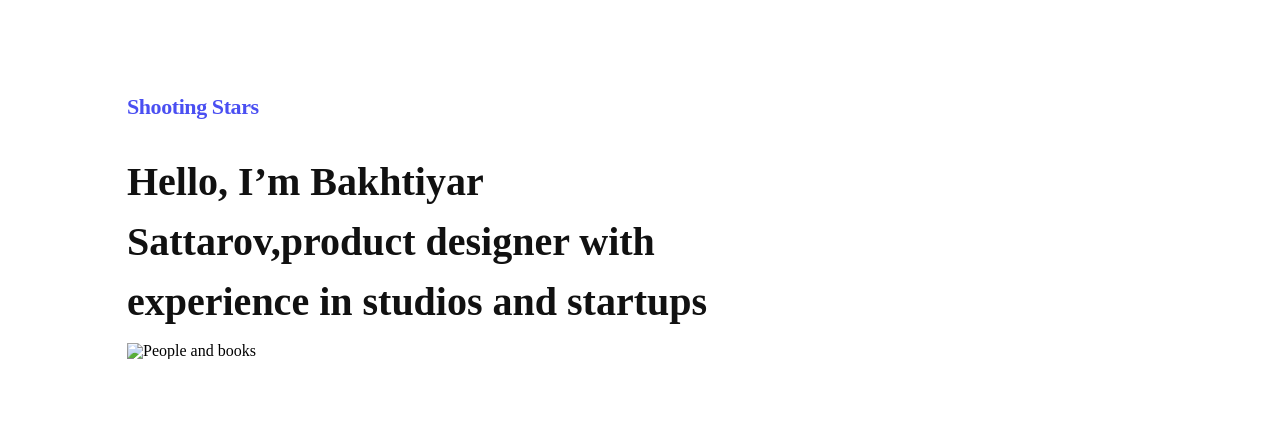
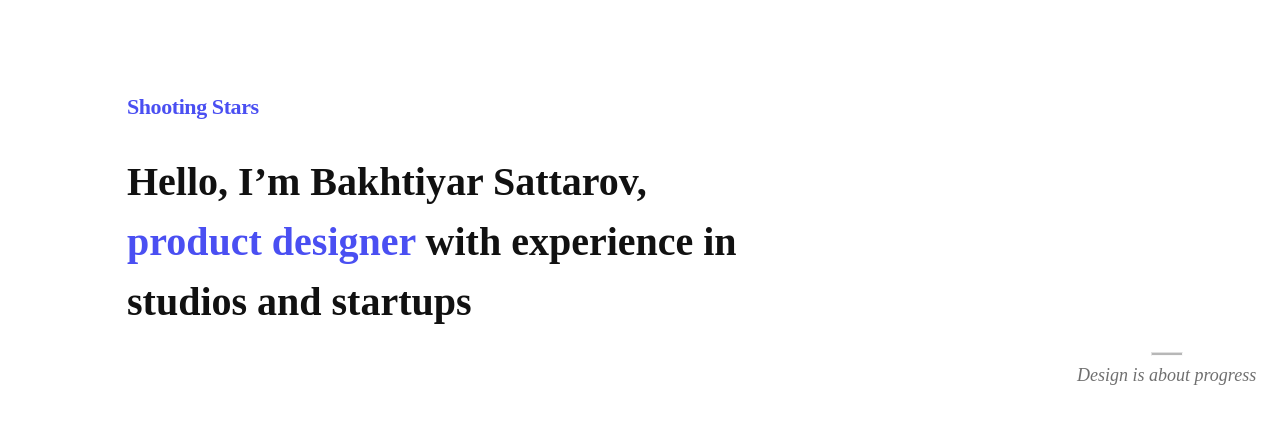
Before and after one commit to almithajoju/Genesis, a plain HTML site: page index.html in a window 1280 px wide. Shown: the part 85-508 px from the top of the page. Drawn offline with Linux system fonts and the light colour scheme.

Commit message:
section 1 completed

```diff
--- a/index.html
+++ b/index.html
@@ -25,21 +25,27 @@
          <!-- Section One -->
          <section class="section-one">
             <div class="row">
-                <div class="col">
+                <div class="cols">
                     <h3 class="main-title">Shooting Stars</h3>
-                    <p class="main-info">Hello, I’m Bakhtiyar Sattarov,product designer with experience in studios and startups</p>
-
-
-                    <!-- <div class="play-btn">
-                        <img src="../Assignment_5/images/Triangle.png" alt="PlayButton">
-                        <a href="#" class="play-btn-link">Watch the Video</a>
-                    </div> -->
+                    <p class="main-info">Hello, I’m Bakhtiyar Sattarov,
+                        <span>product designer</span> with experience in studios and startups</p>
                 </div>
-                <div class="main-img">
-                        <img src="../Assignment_5/images/Image.png"  alt="People and books">
+                <div class="sub-dialogue">
+                    <hr>
+                    <p>Design is about progress</p>
                 </div>
             </div>
         </section>
+
+         <!-- Section Two -->
+         <div class="section-two">
+            <div class="container">
+
+            </div>
+        </div>
+
+
+
     </main>
 </body>
 </html>
--- a/styles/index.css
+++ b/styles/index.css
@@ -76,3 +76,32 @@ section {
     line-height: 60px; /* 150% */
     margin-top: 32px;
 }
+
+span{
+    color: #4A4FF2;
+    font-family: Mulish;
+    font-size: 40px;
+    font-style: normal;
+    font-weight: 700;
+    line-height: 60px;
+}
+
+
+hr{
+    width: 30px;
+    height: 2px;
+    opacity: 0.5;
+    background: #111;
+
+}
+
+.sub-dialogue{
+    color: #111;
+    font-family: Mulish;
+    font-size: 18px;
+    font-style: italic;
+    font-weight: 400;
+    line-height: normal;
+    opacity: 0.6;
+    margin-left: 950px;
+}
```
